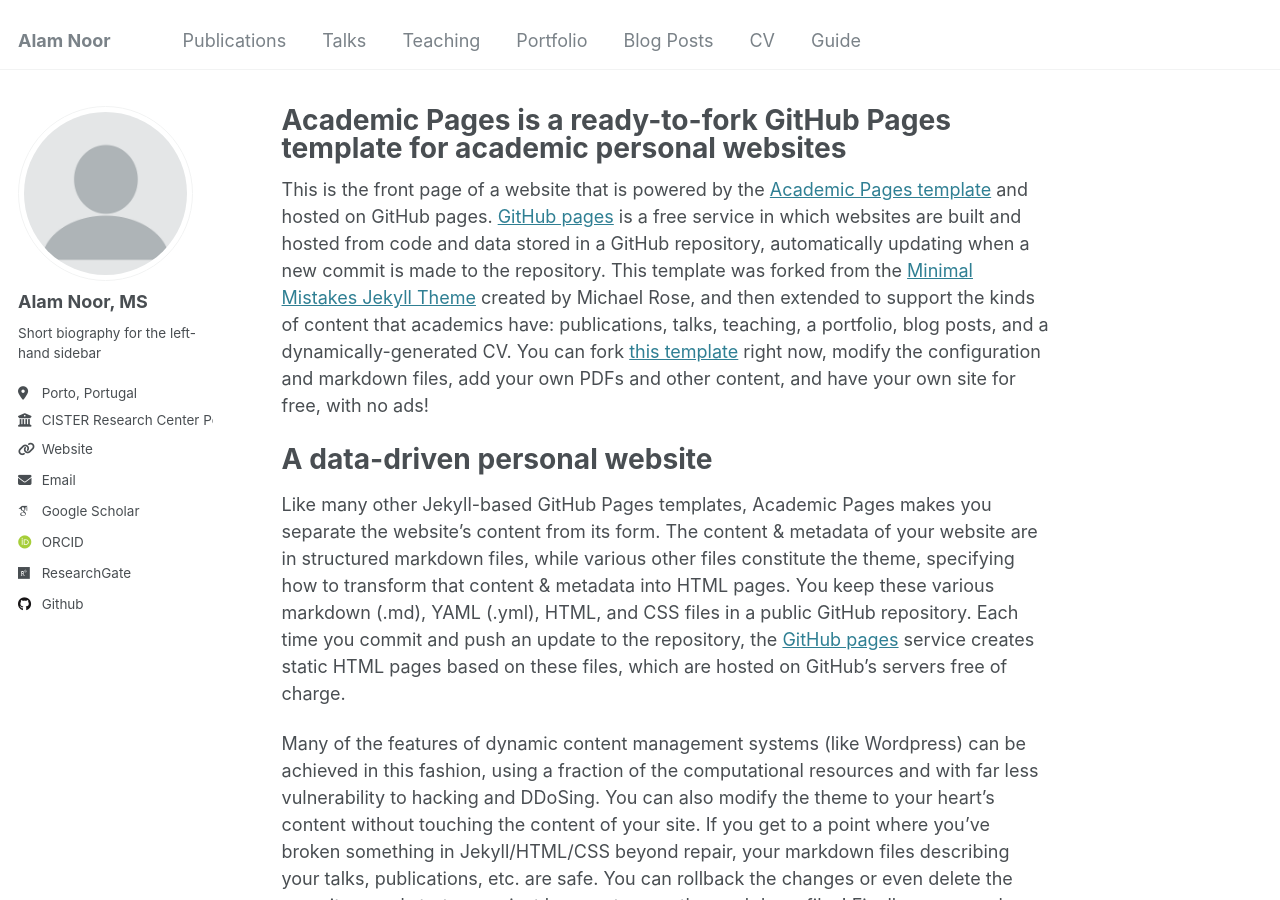
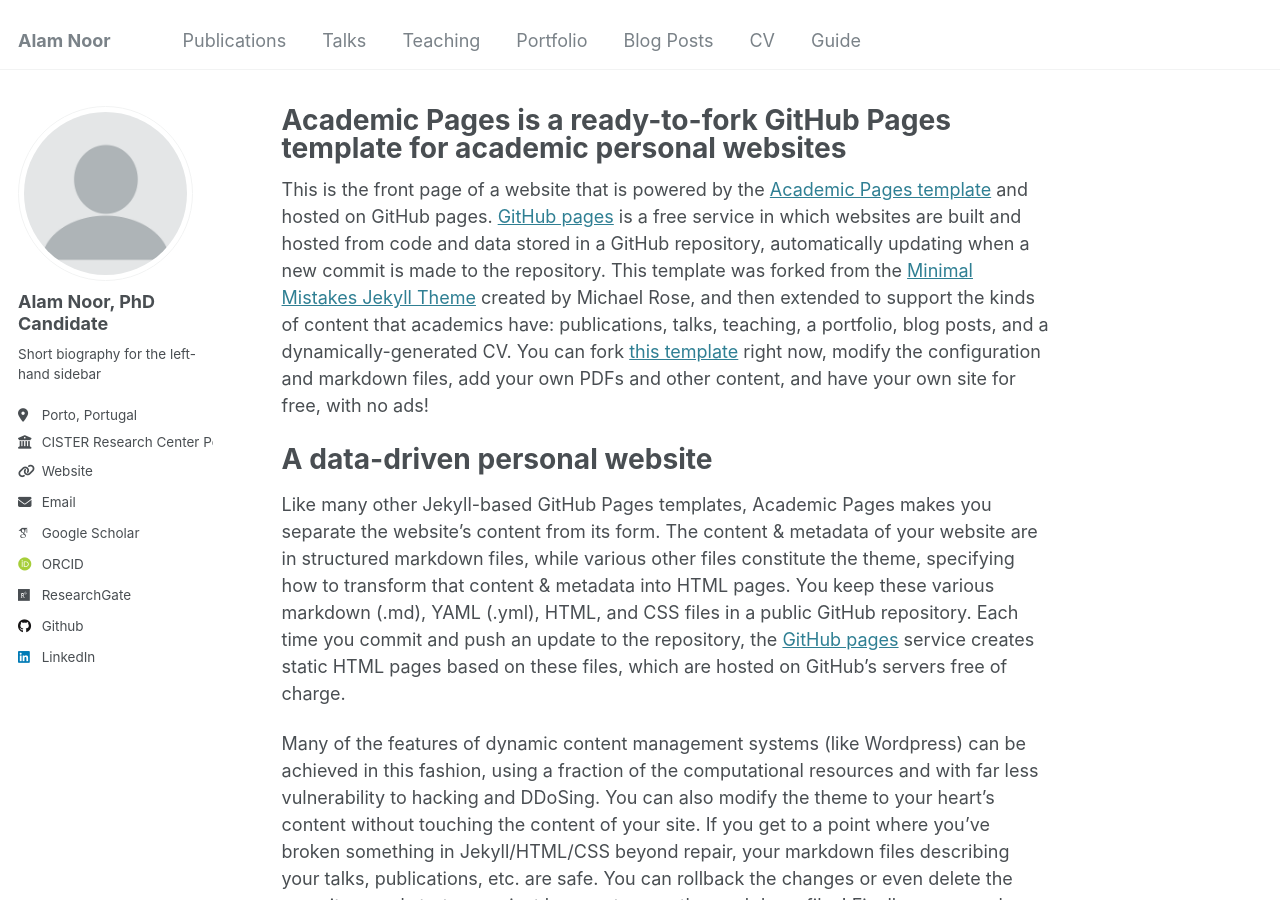
Before and after one commit to Alamnoor/alamnoor.github.io, a Jekyll site: the page built from _pages/about.md, in a window 1280 px wide and 900 px high. Built offline with Jekyll 4.4.1, drawn with Linux system fonts in a browser that asks for light colours; some web fonts are replaced; part of the change alters nothing that is shown.

Commit message:
Update _config.yml

```diff
--- a/_config.yml
+++ b/_config.yml
@@ -22,7 +22,7 @@ repository               : "academicpages/academicpages.github.io"
 author:
   # Biographic information
   avatar           : "profile.png"
-  name             : "Alam Noor, MS"
+  name             : "Alam Noor, PhD Candidate"
   pronouns         : # example: "she/her"
   bio              : "Short biography for the left-hand sidebar"
   location         : "Porto, Portugal"
@@ -44,7 +44,7 @@ author:
   bitbucket        : # Username - Update with your username on the site
   codepen          : # Username
   dribbble         : # Username
-  github           : "academicpages"
+  github           : "https://github.com/Alamnoor"
   kaggle           : # Username
   stackoverflow    : # User number or user number and name (i.e., use "1" or "1/jeff-atwood")
 
@@ -58,7 +58,7 @@ author:
   keybase          : # Username
   instagram        : # Username
   lastfm           : # Username
-  linkedin         : # Username
+  linkedin         : "https://www.linkedin.com/in/alamnoor567/" # Username
   mastodon         : # URL
   medium           : # URL
   pinterest        : # Username
```
